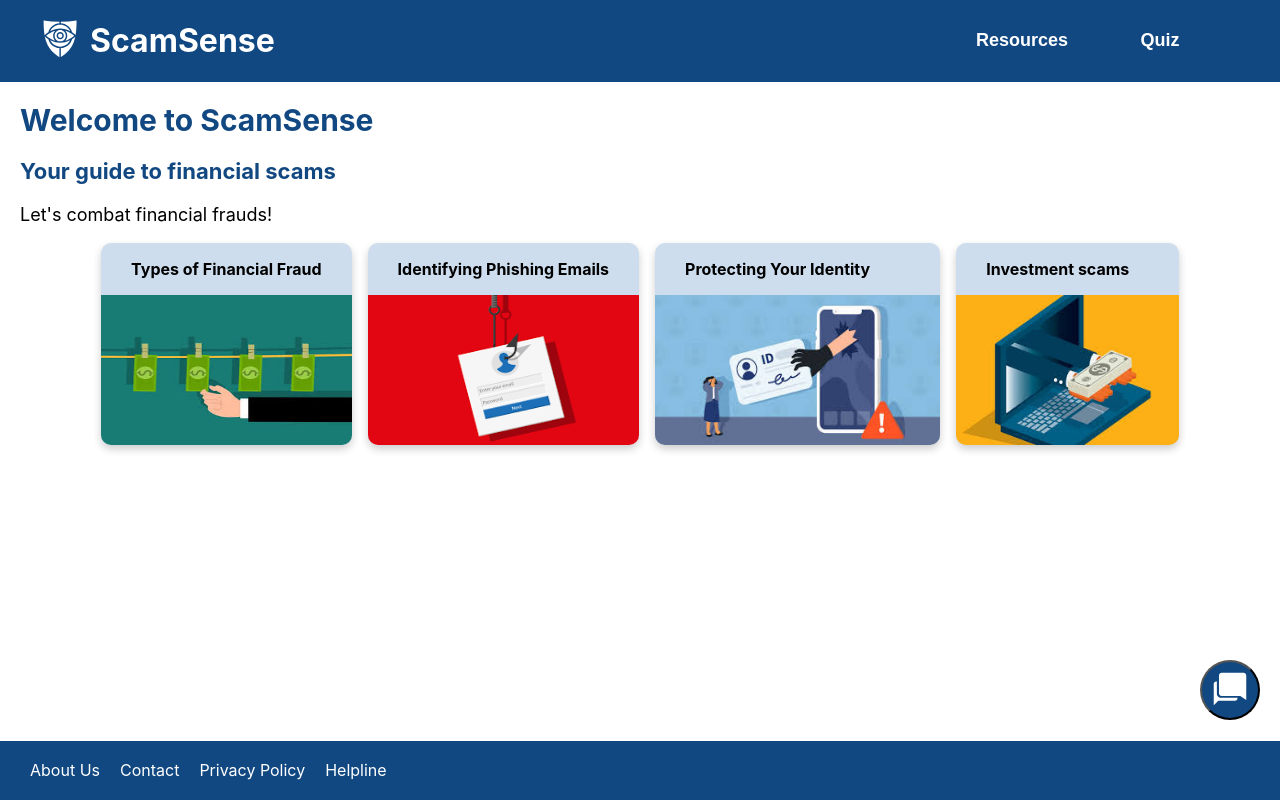
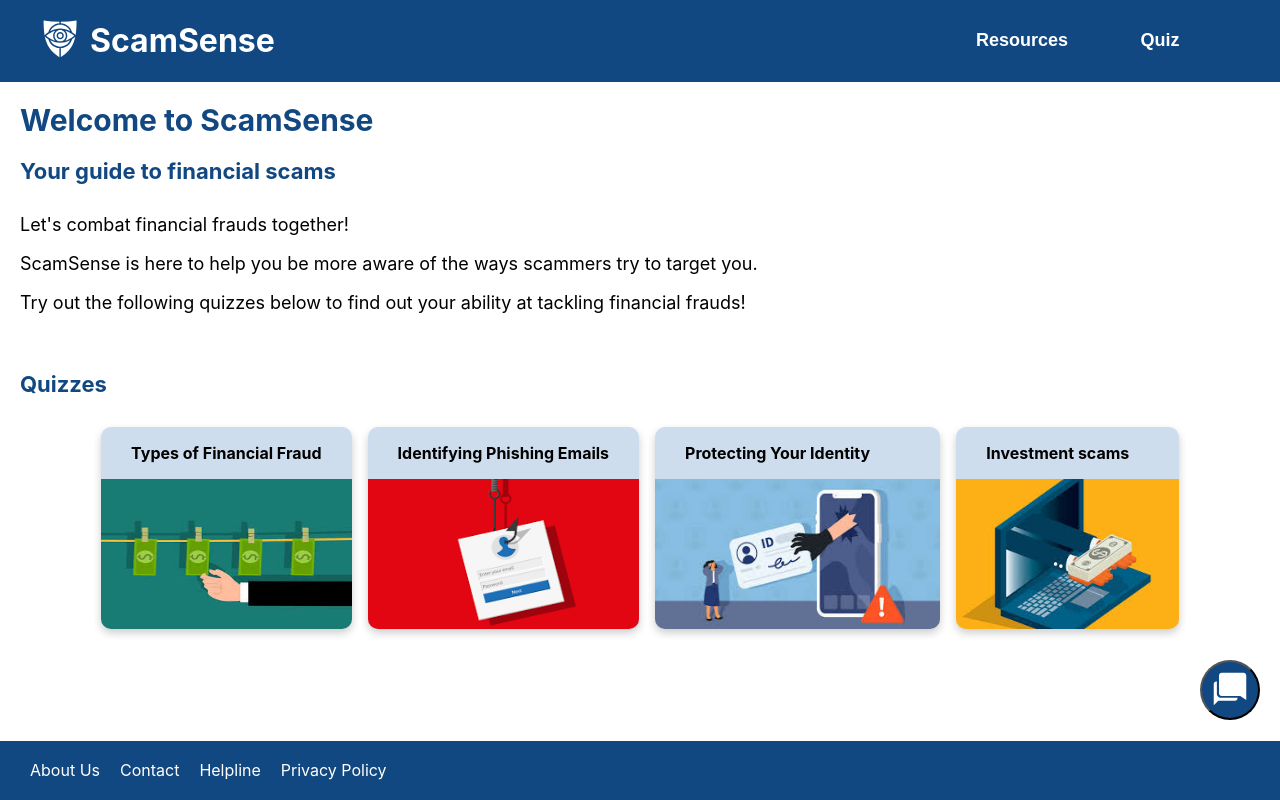
Before and after one commit to rxchell/lifehack2024, a React (Create React App) app: page / in a window 1280 px wide. Built offline with nearby package versions, Linux system fonts and the light colour scheme.

Commit message:
home page css

```diff
--- a/src/components/footer.jsx
+++ b/src/components/footer.jsx
@@ -5,10 +5,10 @@ const Footer = () => (
   <footer className="footer">
     <div className="footer-content">
       <div className="links">
-        <a href="/about">About Us</a>
+        <a href="/">About Us</a>
         <a href="/contact">Contact</a>
-        <a href="/privacy">Privacy Policy</a>
         <a href="/resources#helpline">Helpline</a>
+        <a href="/">Privacy Policy</a>
       </div>
     </div>
   </footer>
--- a/src/pages/home.jsx
+++ b/src/pages/home.jsx
@@ -17,8 +17,11 @@ function Home() {
             <div className="home-content">
                 <h1 className="pages-title">Welcome to ScamSense</h1>
                 <h1 className="pages-subtitle">Your guide to financial scams</h1>
-                <p className="home-description">Let's combat financial frauds!</p>
-
+                <p className="home-description">Let's combat financial frauds together!</p>
+                <p className="home-description">ScamSense is here to help you be more aware of the ways scammers try to target you. </p>
+                <p className="home-description">Try out the following quizzes below to find out your ability at tackling financial frauds!</p>
+                <br />
+                <h1 className="pages-subtitle">Quizzes</h1>
                 <div className="quiz-cards">
                     {quiz.map((quizItem) => (
                         <QuizCard key={quizItem.url} data={quizItem} />
--- a/src/pages/style/pages.css
+++ b/src/pages/style/pages.css
@@ -13,6 +13,7 @@
     font-size: 22px;
     font-weight: semi-bold;
     margin: 20px 0px 20px 0px;
+    padding-bottom: 10px;
 }
 
 .helpline-description{
```
